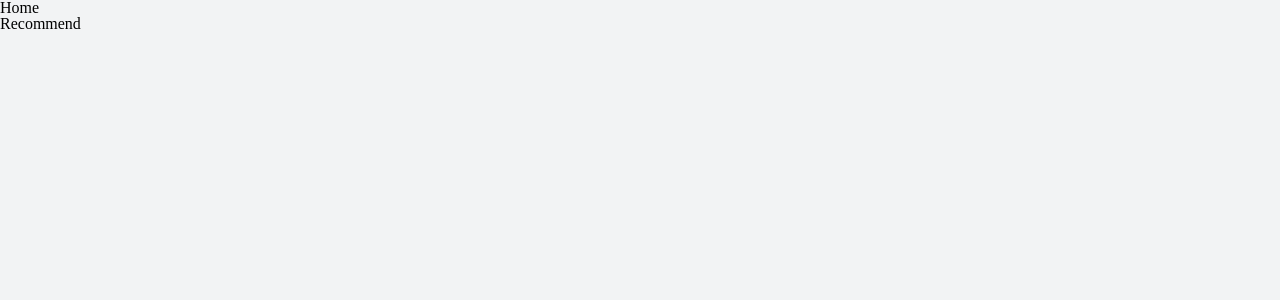
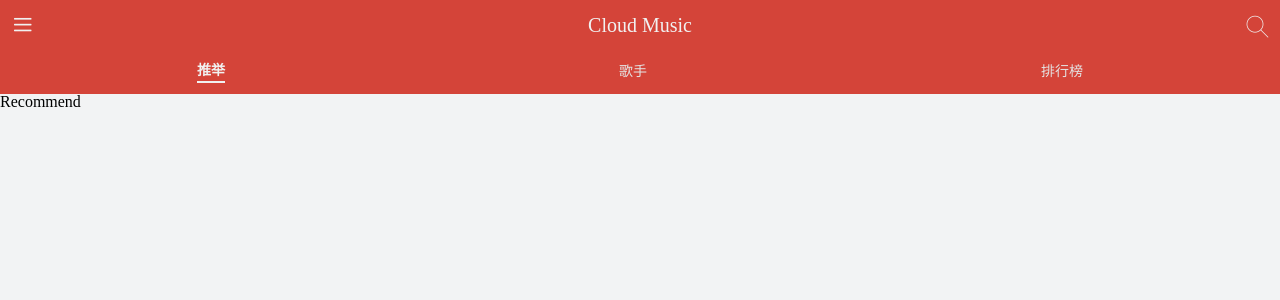
Before and after one commit to Jasery/cloud-music, a React (Create React App) app: page /#/recommend in a window 1280 px wide. Shown: the top 300 px of the page. Built offline with nearby package versions, Linux system fonts and the light colour scheme.

Commit message:
feat: 添加应用头部

```diff
--- a/src/application/Home/index.js
+++ b/src/application/Home/index.js
@@ -1,12 +1,28 @@
 import React from "react";
 import {renderRoutes} from "react-router-config";
-
+import {Tab, TabItem, Top} from "./style";
+import {NavLink} from "react-router-dom";
 
 function Home(props) {
   const { route } = props;
   return (
     <div>
-      <div>Home</div>
+      <Top>
+        <span className="iconfont menu">&#xe65c;</span>
+        <span className="title">Cloud Music</span>
+        <span className="iconfont search">&#xe62b;</span>
+      </Top>
+      <Tab>
+        <NavLink to="/recommend" activeClassName="selected">
+          <TabItem><span>推举</span></TabItem>
+        </NavLink>
+        <NavLink to="/singers" activeClassName="selected">
+          <TabItem><span>歌手</span></TabItem>
+        </NavLink>
+        <NavLink to="/rank" activeClassName="selected">
+          <TabItem><span>排行榜</span></TabItem>
+        </NavLink>
+      </Tab>
       { renderRoutes(route.routes) }
     </div>
   )
--- /dev/null
+++ b/src/application/Home/style.js
@@ -0,0 +1,44 @@
+import styled from "styled-components";
+import style from '../../assets/global-style'
+
+export const Top = styled.div`
+  display: flex;
+  justify-content: space-between;
+  padding: 5px 10px;
+  background-color: ${style['theme-color']};
+  &>span {
+    line-height: 40px;
+    color: #f1f1f1;
+    font-size: 20px;
+    &.iconfont {
+      font-size: 25px;
+    }
+  }
+`;
+
+export const Tab = styled.div`
+  height: 44px;
+  display: flex;
+  justify-content: space-around;
+  background-color: ${style['theme-color']};
+  a {
+    padding: 2px 0;
+    font-size: 14px;
+    color: #e4e4e4;
+    &.selected {
+      span {
+        padding: 3px 0;
+        font-weight: 700;
+        color: #f1f1f1;
+        border-bottom: 2px solid #f1f1f1;
+      }
+    }
+  }
+`;
+
+export const TabItem = styled.div`
+  height: 100%;
+  display: flex;
+  justify-content: center;
+  align-items: center;
+`;
```
Also changed, not shown: public/logo192.png (added).
